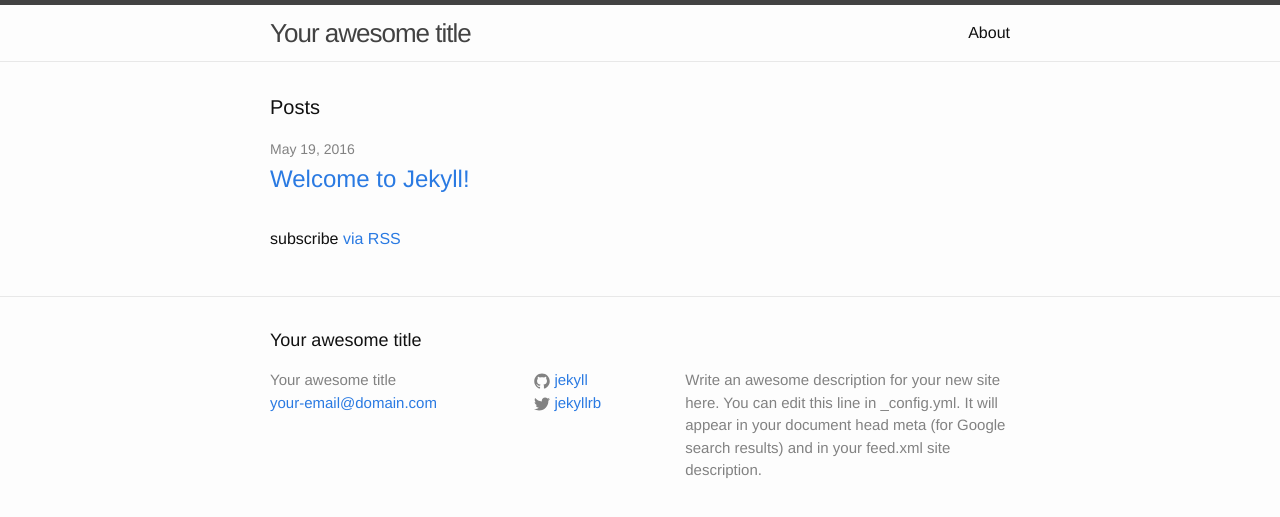
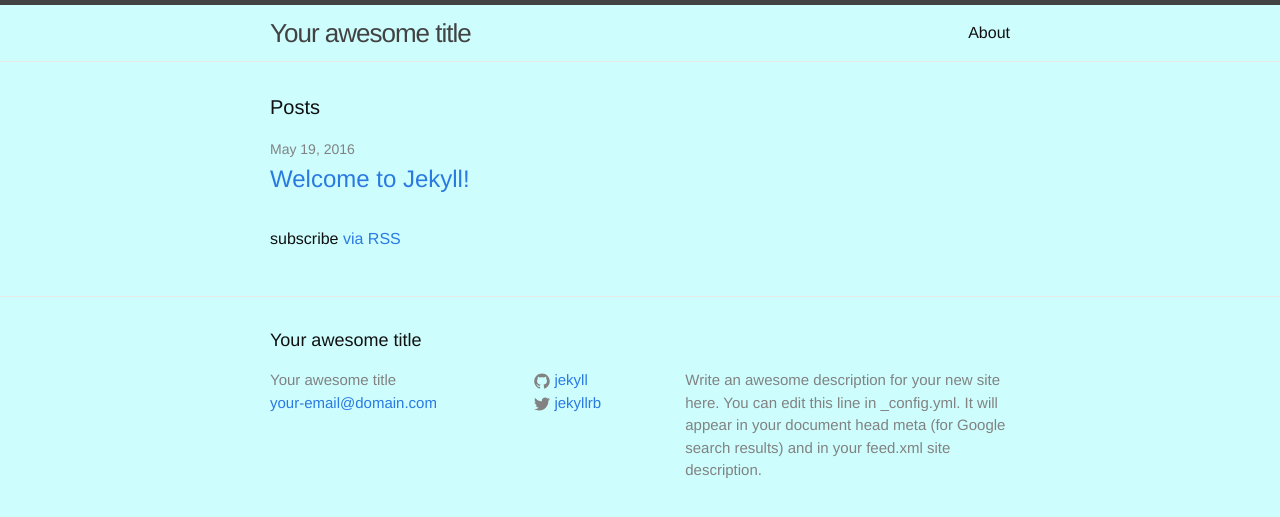
Before and after one commit to ashesorcha/ashesorcha.github.io, a Jekyll site: the page built from index.html, in a window 1280 px wide. Shown: the top 517 px of the page. Built offline with Jekyll 4.4.1, drawn with Linux system fonts in a browser that asks for light colours.

Commit message:
Update main.scss

```diff
--- a/css/main.scss
+++ b/css/main.scss
@@ -15,7 +15,7 @@ $base-line-height: 1.5;
 $spacing-unit:     30px;
 
 $text-color:       #111;
-$background-color: #fdfdfd;
+$background-color: #cdfdfd;
 $brand-color:      #2a7ae2;
 
 $grey-color:       #828282;
```
